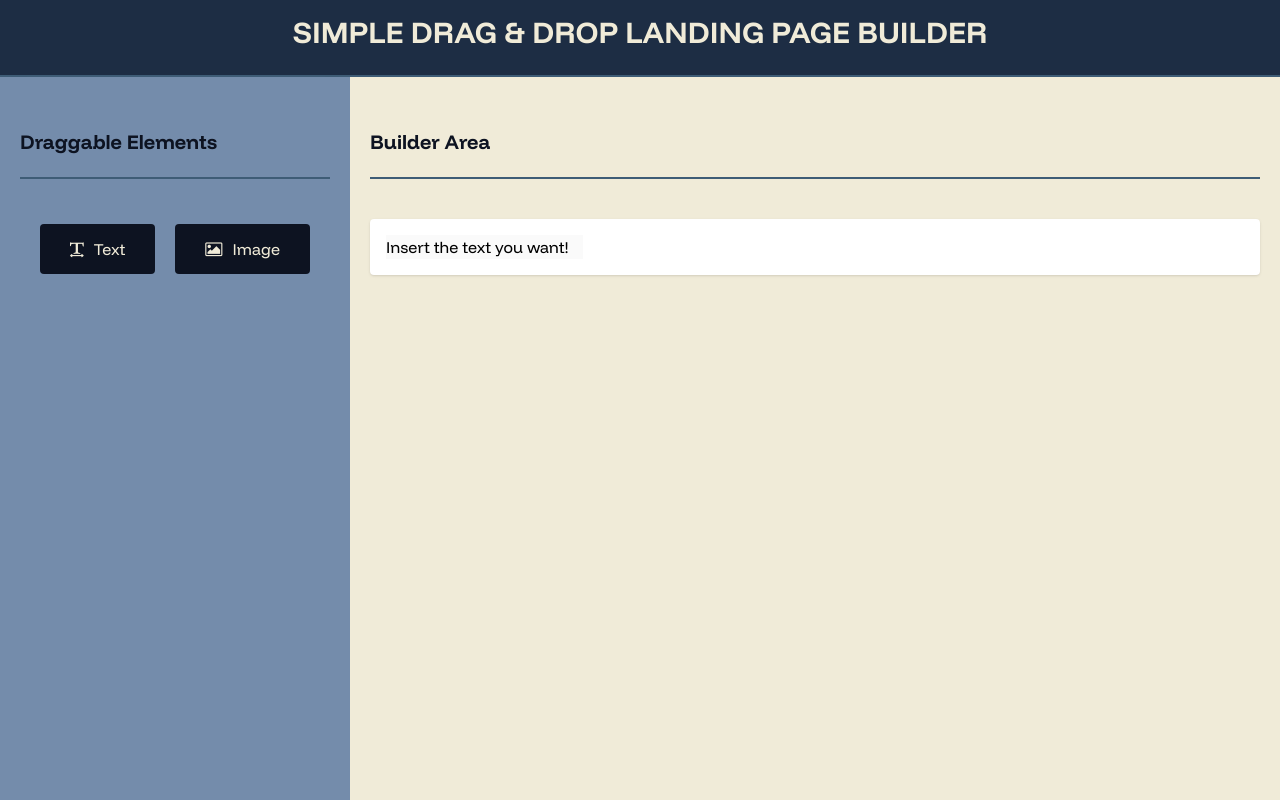
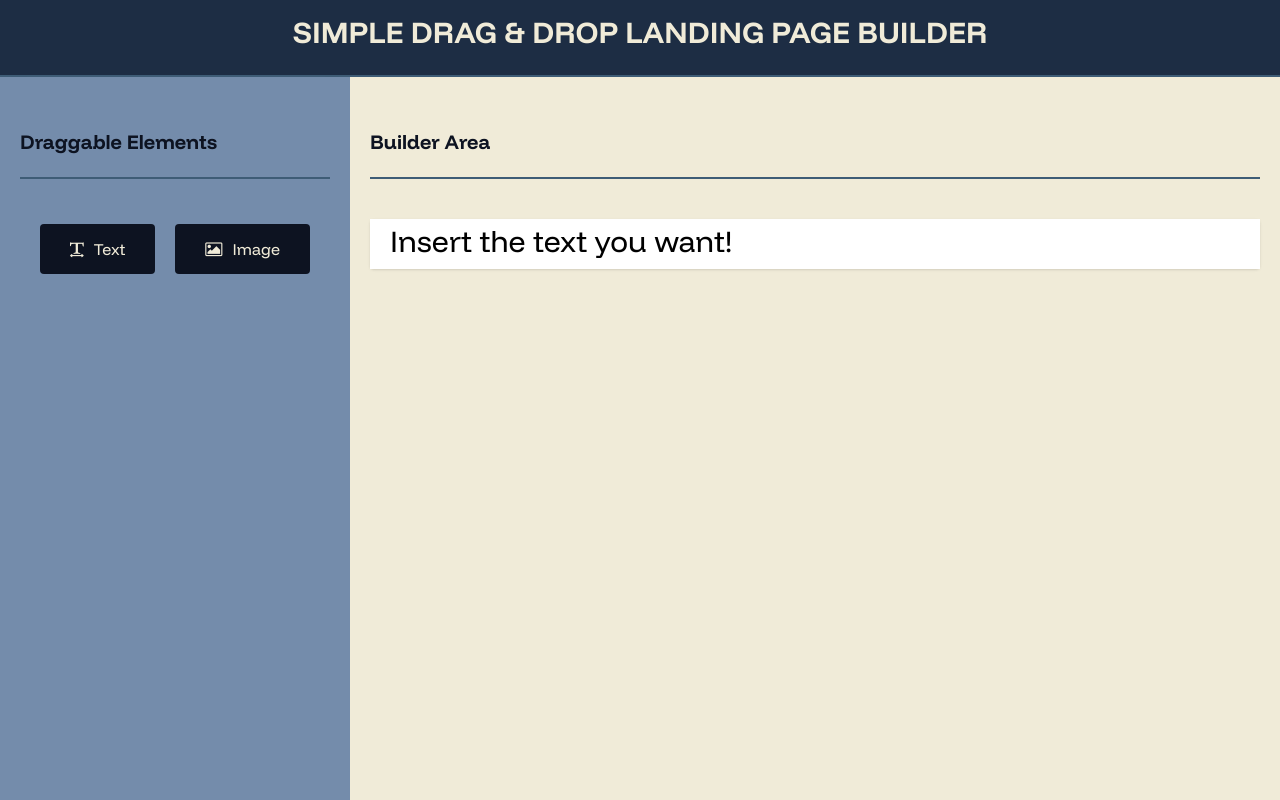
Before and after one commit to jonatangerman/drag-and-drop-page-builder, a Vue app: page / in a window 1280 px wide. Both pictures are taken after a click on the element "Text". Built offline with nearby package versions, Linux system fonts and the light colour scheme.

Commit message:
Create BuilderBlock Text component

```diff
--- a/src/App.vue
+++ b/src/App.vue
@@ -41,12 +41,15 @@
         ></div>
 
         <BuilderBlock
-          class="p-4 bg-white shadow rounded mb-4 flex items-center justify-between builder-block"
           :blockId="block.id"
           :type="block.type"
           :index="index"
           :content="block.content"
           :isActive="selectedId == block.id"
+          :class="{ 'is-active':selectedId == block.id }"
+          @activate="setActive"
+          @inactivate="setInactive"
+          @input="changeContent"
         />
       </div>
     </div>
@@ -54,7 +57,7 @@
 </template>
 
 <script setup lang="ts">
-  import type { DraggableTypes } from '@/typescript/index.ts';
+  import type { DraggableTypes, BuilderBlockParams } from '@/typescript/index.ts';
   import ElementBlock from '@/components/ElementBlock.vue'
   import BuilderBlock from '@/components/BuilderBlock.vue'
   import { ref } from 'vue';
@@ -100,6 +103,20 @@
   draggedBlockType.value = null;
 };
 
+const setActive = (params: BuilderBlockParams) => {
+  console.log("CLICKED ", params.blockId);
+  selectedId.value = params.blockId;
+}
+
+const changeContent = (params: BuilderBlockParams) => {
+  builderBlocks.value[params.index].content = params.content;
+}
+
+const setInactive = () => {
+  console.log('setInactive!! ')
+  selectedId.value = '';
+}
+
 </script>
 
 <style lang="scss" scoped>
@@ -114,7 +131,7 @@
     font-weight: bold;
     width: 100%;
     padding-bottom: 20px;
-    border-bottom: 2px solid var(--color-accent)
+    border-bottom: 2px solid var(--color-accent);
   }
 
   h1.title {
--- a/src/components/BuilderBlock.vue
+++ b/src/components/BuilderBlock.vue
@@ -1,12 +1,50 @@
 <template>
   <div
-    class="p-4 relative bg-white shadow rounded mb-4 flex items-center justify-between builder-block"
+    class="relative bg-white shadow rounded flex builder-block ml-auto mr-auto"
+    :class="`${type}-builder`"
     @click="emitEvent('activate')"
     @duplicate="emitEvent('duplicate')"
     @delete="emitEvent('delete')"
   >
-    <component :isActive="isActive" @input="changeContent" :content="content" :is="builderCommp" />
+    <div v-show="isActive"
+      class="z-[9] drag-handler top-[-2px] h-[54px] w-[40px] bottom-auto left-[-40px] absolute flex items-center justify-center"
+      draggable="true"
+      @click.stop
+      @dragstart="emitEvent('dragstart')"
+      @dragover.prevent="emitEvent('dragover')"
+      @drop="emitEvent('drop')"
+      @dragend="emitEvent('dragend')"
+    >
+      <i class="fa fa-bars"></i>
+    </div>
 
+    <div @click.stop v-show="showExtraActions" class="z-[9] extra-actions absolute right-auto left-auto top-[50px]">
+      <div class="image-selector-btn"></div>
+    </div>
+
+    <component class="z-[9]" :isActive="isActive" @input="changeContent" :content="content" :is="builderCommp" @activate="emitEvent('activate')" />
+
+    <div v-show="isActive"
+      class="action-container absolute top-auto bottom-auto right-[-40px] z-[9]"
+    >
+      <div @click.stop class="duplicate-btn">
+        <i class="fa fa-clone"></i>
+      </div>
+      <div @click.stop class="delete-btn">
+        <i class="fa fa-trash"></i>
+      </div>
+    </div>
+
+    <div v-show="showImageSelector" class="image-selector-modal z-[20]">
+      <div class="images-container">
+        <img v-for="(img, index) in images" :src="img" :alt="`image-${index}`">
+      </div>
+      <div class="modal-actions">
+        <div>Close</div>
+        <div>Select</div>
+      </div>
+    </div>
+    <div @click.stop="emitEvent('inactivate')" v-if="isActive" class="blocker"></div>
   </div>
 </template>
 
@@ -14,7 +52,7 @@
 import { defineProps, ref, defineEmits, computed } from 'vue';
 import ImageBuilder from './builders/imageBuilder.vue';
 import TextBuilder from './builders/textBuilder.vue';
-import type { DraggableTypes } from '@/typescript/index.ts';
+import type { DraggableTypes, BuilderBlockParams } from '@/typescript/index.ts';
 
 interface BuilderBlock {
   type: DraggableTypes;
@@ -31,7 +69,7 @@ const builderMap: Record<DraggableTypes, any> = {
 
 const props = defineProps<BuilderBlock>();
 
-const images = [];
+const images = ['https://fastly.picsum.photos/id/467/1088/520.jpg?hmac=cLhQAUYnNTN852jfTo6gxc_FQGCZr5E_D0eNppkW2lI', 'https://fastly.picsum.photos/id/724/1088/520.jpg?hmac=bX8kVoyQ6FpqwtegSZk7xqGEQiLdSq-oAdo-Ifznyms', 'https://fastly.picsum.photos/id/684/1088/520.jpg?hmac=H9gPzjqo5rISL2a3p5Ws6w0DuVMtBalEV6Hswg4c9Tk', 'https://fastly.picsum.photos/id/498/1088/520.jpg?hmac=T8qWtY1qe-0OUeztFlU_TRG51Spqa9aRv-OrsEfwXBk'];
 
 const currentContent = ref<string>(props.content);
 
@@ -39,23 +77,75 @@ const builderCommp = computed(() => {
   return builderMap[props.type];
 });
 
+const showImageSelector = ref<boolean>(false);
+
 const showExtraActions = computed(() => {
   return props.type == 'image' && props.isActive;
 });
 
-type events = 'dragstart' | 'drop' |'dragend' | 'dragover' | 'input' | 'activate' | 'duplicate' | 'delete';
+type events = 'dragstart' | 'drop' |'dragend' | 'dragover' | 'input' | 'activate' | 'duplicate' | 'delete' | 'inactivate';
 
-const emit = defineEmits(['dragstart', 'drop', 'dragend', 'dragover', 'input', 'activate', 'duplicate', 'delete'])
+const emit = defineEmits(['dragstart', 'drop', 'dragend', 'dragover', 'input', 'activate', 'duplicate', 'delete', 'inactivate'])
 
 const emitEvent = (event: events) => {
-  emit(event, { type: props.type, blockId: props.blockId, index: props.index });
+  console.log("INACT ", event);
+  emit(event, { blockId: props.blockId, index: props.index, content: props.content } as BuilderBlockParams);
 }
 
 const changeContent = (content: string) => {
-  emit('input', { content, index: props.index })
+  console.log("CONTENT ", content);
+  emit('input', { content, index: props.index, blockId: props.blockId } as BuilderBlockParams)
 };
 
 </script>
 
 <style scoped lang="scss">
+  .blocker {
+    position: fixed;
+    top: 0px;
+    left: 0px;
+    width: 100%;
+    height: 100%;
+    background-color: transparent;
+    z-index: 1;
+
+  }
+
+  .builder-block {
+    transition: width 0.2s ease;
+    width: 100%;
+
+    &.is-active {
+      width: calc(100% - 80px);
+    }
+  }
+
+  .text-builder {
+    min-height: 30px;
+    height: 50px;
+  }
+
+  .image-builder {
+    min-height: 520px;
+  }
+
+  .drag-handler, .action-container {
+    background-color: var(--color-black);
+    color: var(--color-white);
+    top: -2px;
+    width: 38px;
+    cursor: row-resize;
+  }
+
+  .action-container {
+    div {
+      display: flex;
+      flex: none;
+      justify-content: center;
+      align-items: center;
+      height: 27.5px;
+      cursor: pointer;
+      border-bottom: 1px solid var(--color-white);
+    }
+  }
 </style>
--- a/src/components/builders/textBuilder.vue
+++ b/src/components/builders/textBuilder.vue
@@ -1,6 +1,6 @@
 <template>
-  <div>
-    <input @input="handleInput" v-model="value" :disabled="!isActive" type="text" />
+  <div class="relative flex w-full">
+    <textarea ref="textarea" class="w-full" @input="handleInput" v-model="value" @focus="handleFocus"  type="text" />
   </div>
 </template>
 
@@ -14,15 +14,35 @@ interface TextBuilder {
 
 defineProps<TextBuilder>();
 
+const textarea = ref(null);
+
 const defaultValue = "Insert the text you want!";
 const value = ref<string>(defaultValue);
 
 const handleInput = () => {
+  if (textarea.value) {
+    const input = textarea.value as HTMLInputElement;
+    input.style.height = "auto";
+    input.style.height = `${input.scrollHeight}px`;
+  }
   emit('input', value.value);
 }
 
-const emit = defineEmits(['input'])
+const handleFocus = () => {
+  emit('activate');
+}
+
+const emit = defineEmits(['input', 'activate'])
 </script>
 
 <style scoped lang="scss">
+  textarea {
+    resize: none;
+    min-height: 50px;
+    font-size: 30px;
+    padding: 0px 20px;
+    &:focus {
+      outline: 2px solid var(--color-accent);
+    }
+  }
 </style>
--- a/src/styles/_variables.scss
+++ b/src/styles/_variables.scss
@@ -4,6 +4,5 @@
   --color-secondary: #748CAB;
   --color-accent: #3E5C76;
   --color-white: #F0EBD8;
-
   --title-height: 77px;
 }
--- a/src/typescript/index.ts
+++ b/src/typescript/index.ts
@@ -1 +1,7 @@
 export type DraggableTypes = 'text' | 'image';
+
+export interface BuilderBlockParams {
+  blockId: string;
+  index: number;
+  content: string;
+}
```
